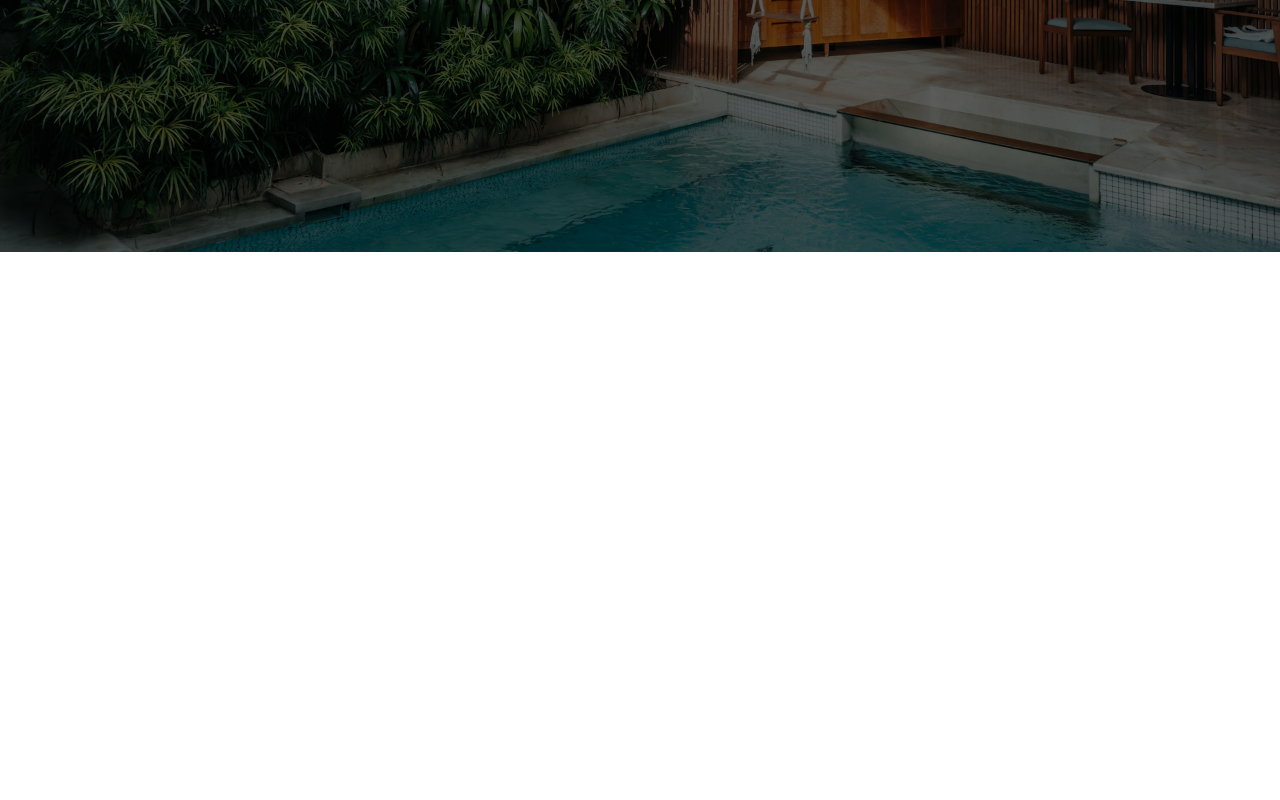
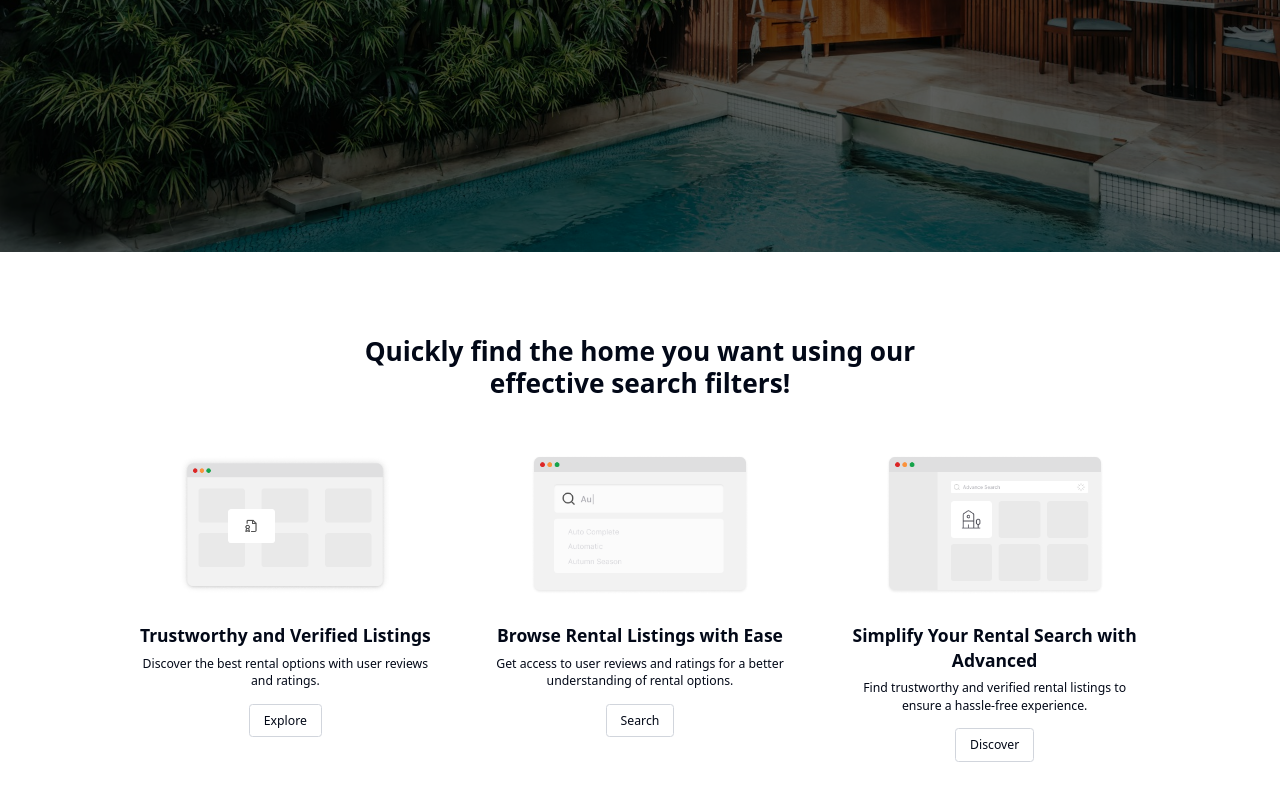
Before and after one commit to anqi-guo/real-estate-website, a Next.js app in the folder client/: page /landing in a window 1280 px wide. Shown: the part 600-1400 px from the top of the page. Before the commit the page ends 852 px from the top, so only its background shows below. Built offline with nearby package versions, Linux system fonts and the light colour scheme; no server answers.

Commit message:
completed the feature section layout

```diff
--- /dev/null
+++ b/client/src/app/(nondashboard)/landing/FeaturesSection.tsx
@@ -0,0 +1,113 @@
+"use client";
+
+import React from "react";
+import { motion, stagger } from "framer-motion";
+import Image from "next/image";
+import Link from "next/link";
+
+const containerVariants = {
+  hidden: {
+    opacity: 0,
+    y: 50,
+  },
+  visible: {
+    opacity: 1,
+    y: 0,
+    transition: {
+      duration: 0.5,
+      staggerChildren: 0.2,
+    },
+  },
+};
+const itemVariants = {
+  hidden: {
+    opacity: 0,
+    y: 20,
+  },
+  visible: {
+    opacity: 1,
+    y: 0,
+  },
+};
+const FeaturesSection = () => {
+  return (
+    <motion.div
+      initial="hidden"
+      whileInView="visible"
+      viewport={{ once: true }}
+      variants={containerVariants}
+      className="py-24 px-6 sm:px-8 lg:px-12 xl:px-16 bg-white"
+    >
+      <div className="max-w-4xl xl:max-w-6xl mx-auto">
+        <motion.h2
+          variants={itemVariants}
+          className="text-3xl font-bold text-center mb-12 w-full sm:w-2/3 mx-auto"
+        >
+          Quickly find the home you want using our effective search filters!
+        </motion.h2>
+        <div className="grid grid-cols-1 md:grid-cols-3 gap-8 lg:gap-12 xl:gap-16">
+          {[0, 1, 2].map((_, index) => (
+            <motion.div key={index} variants={itemVariants}>
+              <FeatureCard
+                imageSrc={`/landing-search${3 - index}.png`}
+                title={
+                  [
+                    "Trustworthy and Verified Listings",
+                    "Browse Rental Listings with Ease",
+                    "Simplify Your Rental Search with Advanced",
+                  ][index]
+                }
+                description={
+                  [
+                    "Discover the best rental options with user reviews and ratings.",
+                    "Get access to user reviews and ratings for a better understanding of rental options.",
+                    "Find trustworthy and verified rental listings to ensure a hassle-free experience.",
+                  ][index]
+                }
+                linkText={["Explore", "Search", "Discover"][index]}
+                linkHref={["/explore", "/search", "/discover"][index]}
+              />
+            </motion.div>
+          ))}
+        </div>
+      </div>
+    </motion.div>
+  );
+};
+
+const FeatureCard = ({
+  imageSrc,
+  title,
+  description,
+  linkText,
+  linkHref,
+}: {
+  imageSrc: string;
+  title: string;
+  description: string;
+  linkText: string;
+  linkHref: string;
+}) => (
+  <div className="text-center">
+    <div className="p-4 rounded-lg mb-4 flex item-center justify-center h-48">
+      <Image
+        src={imageSrc}
+        alt={title}
+        width={400}
+        height={400}
+        className="h-full w-full object-contain"
+      />
+    </div>
+    <h3 className="text-xl font-semibold mb-2">{title}</h3>
+    <p className="mb-4">{description}</p>
+    <Link
+      href={linkHref}
+      className="inline-block border border-gray-300 rounded px-4 py-2 hover:bg-gray-100"
+      scroll={false}
+    >
+      {linkText}
+    </Link>
+  </div>
+);
+
+export default FeaturesSection;
--- a/client/src/app/(nondashboard)/landing/page.tsx
+++ b/client/src/app/(nondashboard)/landing/page.tsx
@@ -1,10 +1,12 @@
 import React from "react";
 import HeroSection from "./HeroSection";
+import FeaturesSection from "./FeaturesSection";
 
 const Landing = () => {
   return (
     <div>
       <HeroSection />
+      <FeaturesSection />
     </div>
   );
 };
```
